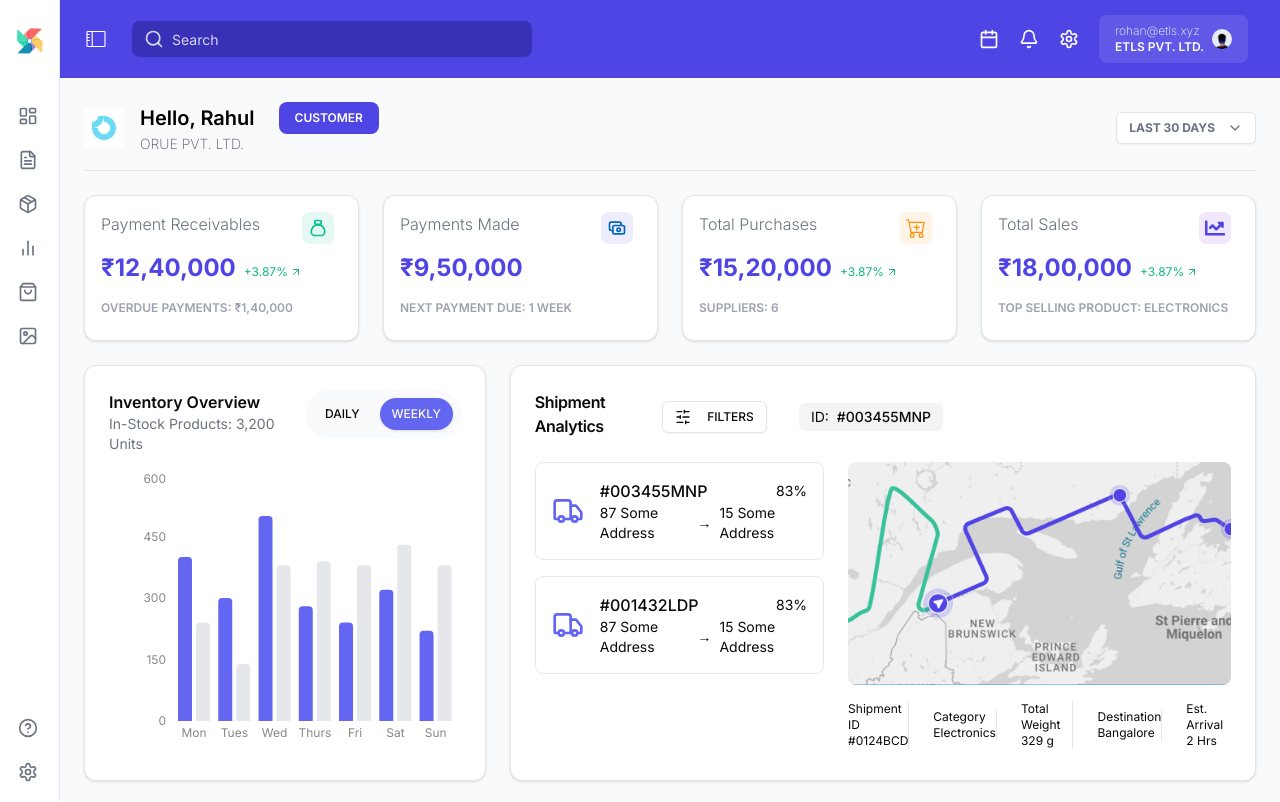
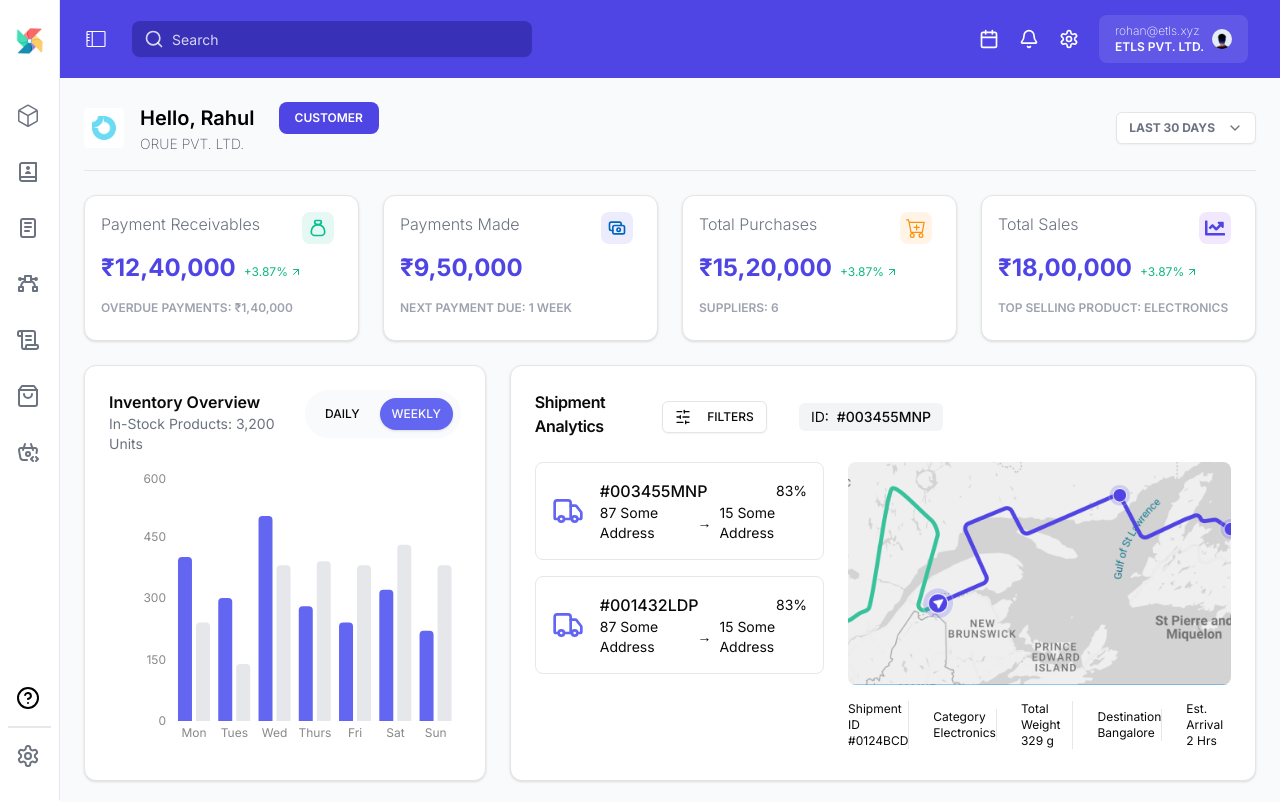
Before and after one commit to AshwiniParaye1/Dashboard, a Next.js app: page / in a window 1280 px wide. Shown: the top 802 px of the page. Built offline with nearby package versions, Linux system fonts and the light colour scheme.

Commit message:
added more icons

```diff
--- a/components/dashboard/sidebar.tsx
+++ b/components/dashboard/sidebar.tsx
@@ -2,49 +2,50 @@
 
 import Link from "next/link";
 import { usePathname } from "next/navigation";
-import {
-  // Box,
-  LayoutDashboard,
-  FileText,
-  Settings,
-  HelpCircle,
-  BarChart2,
-  ShoppingBag,
-  Package,
-  Image as ImageIcon
-} from "lucide-react";
+import { Settings, HelpCircle, ShoppingBag } from "lucide-react";
 import Image from "next/image";
+import { GoPackage } from "react-icons/go";
+import { RiContactsBook2Line } from "react-icons/ri";
+import { TbNotes } from "react-icons/tb";
+import { BiVector } from "react-icons/bi";
+import { LuScrollText } from "react-icons/lu";
+import { TbBasketCode } from "react-icons/tb";
 
 const menuItems = [
   {
-    icon: LayoutDashboard,
+    icon: GoPackage,
     href: "/dashboard",
     label: "Dashboard"
   },
   {
-    icon: FileText,
+    icon: RiContactsBook2Line,
     href: "/dashboard/documents",
     label: "Documents"
   },
   {
-    icon: Package,
+    icon: TbNotes,
     href: "/dashboard/inventory",
     label: "Inventory"
   },
   {
-    icon: BarChart2,
+    icon: BiVector,
     href: "/dashboard/analytics",
     label: "Analytics"
   },
   {
-    icon: ShoppingBag,
+    icon: LuScrollText,
     href: "/dashboard/orders",
     label: "Orders"
   },
   {
-    icon: ImageIcon,
+    icon: ShoppingBag,
     href: "/dashboard/media",
     label: "Media"
+  },
+  {
+    icon: TbBasketCode,
+    href: "/dashboard/code",
+    label: "Code"
   }
 ];
 
@@ -60,7 +61,7 @@ export function DashboardSidebar() {
           </div>
         </Link>
       </div>
-      <div className="flex-1 flex flex-col gap-1 p-2 pt-4">
+      <div className="flex-1 flex flex-col gap-4 p-2 pt-4">
         {menuItems.map((item) => {
           const isActive = pathname === item.href;
           return (
@@ -70,30 +71,31 @@ export function DashboardSidebar() {
               className={`flex h-10 w-10 items-center justify-center rounded-lg transition-colors
                 ${
                   isActive
-                    ? "bg-[#6366F1] text-white"
+                    ? "bg-[#4F45E4] text-white "
                     : "text-gray-500 hover:bg-gray-100"
                 }
               `}
               title={item.label}
             >
-              <item.icon className="h-5 w-5" />
+              <item.icon className="h-6 w-6" />
               <span className="sr-only">{item.label}</span>
             </Link>
           );
         })}
       </div>
-      <div className="p-2 flex flex-col gap-1">
+      <div className="p-2 flex flex-col gap-2">
         <button
-          className="flex h-10 w-10 items-center justify-center rounded-lg text-gray-500 hover:bg-gray-100"
+          className="flex h-10 w-10 items-center justify-center rounded-lg"
           title="Help"
         >
-          <HelpCircle className="h-5 w-5" />
+          <HelpCircle className="h-6 w-6" />
         </button>
+        <div className="border-t-2"></div>
         <button
-          className="flex h-10 w-10 items-center justify-center rounded-lg text-gray-500 hover:bg-gray-100"
+          className="flex h-10 w-10 items-center justify-center rounded-lg text-gray-500 hover:bg-gray-10 mb-4"
           title="Settings"
         >
-          <Settings className="h-5 w-5" />
+          <Settings className="h-6 w-6" />
         </button>
       </div>
     </div>
```
